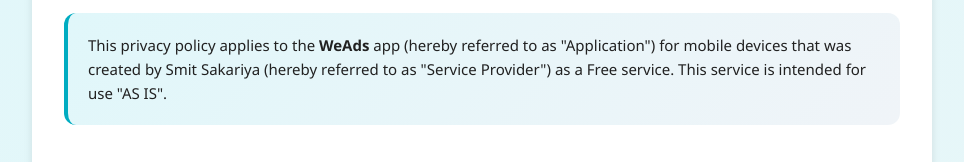
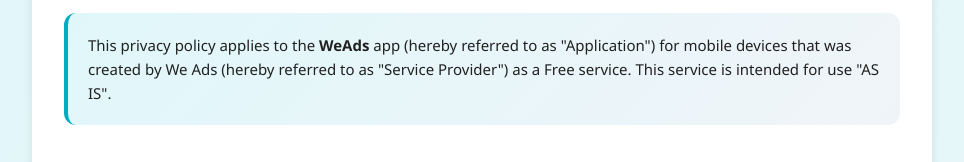
Before and after one commit to GK-Innovative-Labs/WeAds-Privacy-Policy, a plain HTML site: page index.html in a window 1280 px wide. Shown: the part 385-547 px from the top of the page, without its empty margins (158-1122 px from the left). Drawn offline with Linux system fonts and the light colour scheme.

Commit message:
change-name

```diff
--- a/index.html
+++ b/index.html
@@ -309,8 +309,8 @@
         <div class="intro-text">
           This privacy policy applies to the <strong>WeAds</strong> app (hereby
           referred to as "Application") for mobile devices that was created by
-          Smit Sakariya (hereby referred to as "Service Provider") as a Free
-          service. This service is intended for use "AS IS".
+          We Ads (hereby referred to as "Service Provider") as a Free service.
+          This service is intended for use "AS IS".
         </div>
 
         <div class="effective-date">Effective as of February 1, 2026</div>
```
Also changed, not shown: terms-and-conditions.html (+2 -2 lines).
